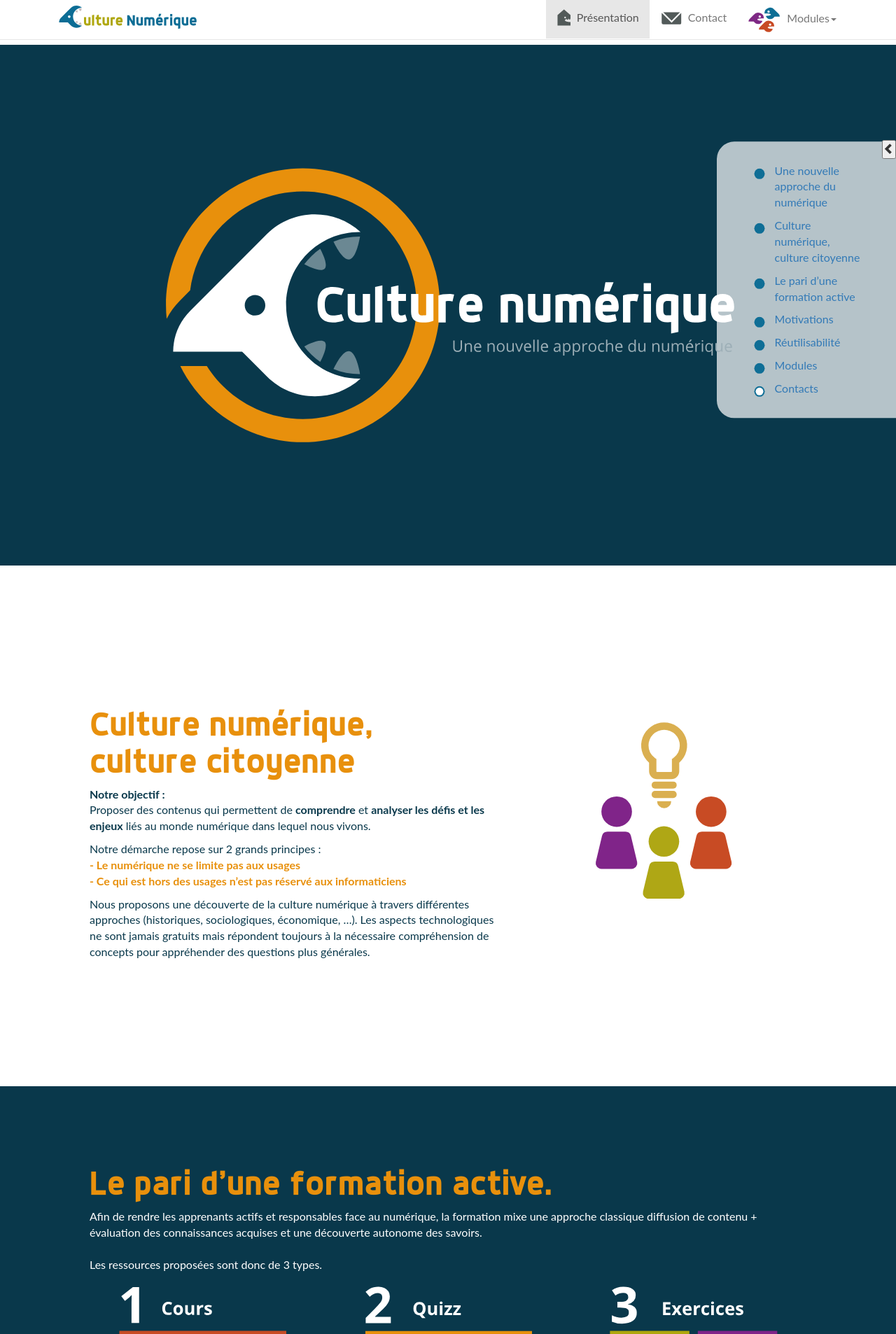
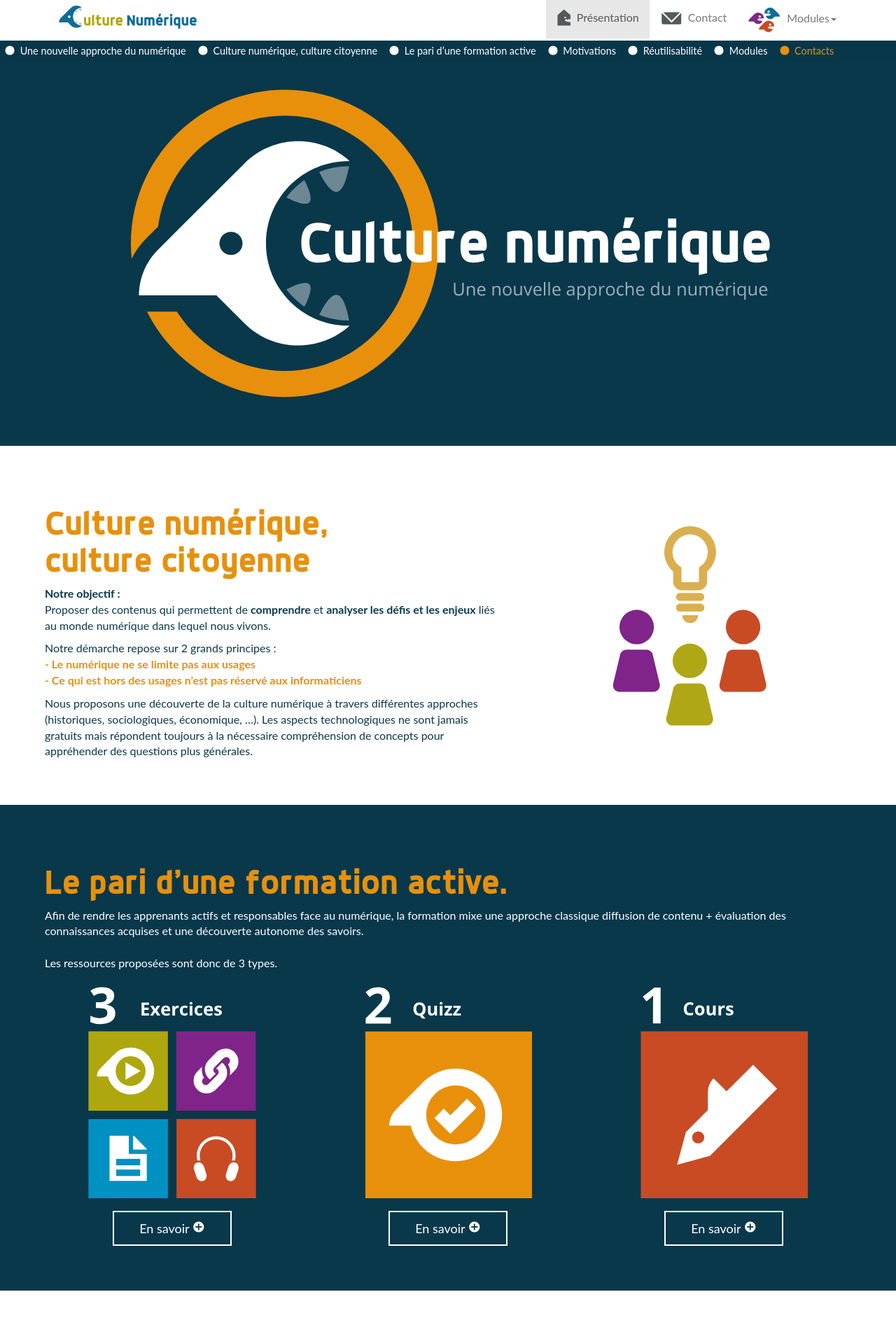
Before and after one commit to alainpreux/cn_app, a Django app: template templates/maquette/index.htm in a window 1280 px wide. Shown: the top 1906 px of the page at 70% size. Run offline with Django 3.2, Linux system fonts and the light colour scheme; the template is opened without the code that fills it, so the values that code supplies are empty; some libraries are stand-ins or nearby versions.

Commit message:
Menu secondaire revu
-Se colle en haut, comportement des puces OK.
-Coche pour le déplier uniquement visible sur petit écran.

```diff
--- a/templates/maquette/css/custom.css
+++ b/templates/maquette/css/custom.css
@@ -55,11 +55,9 @@
 
 }
 
-
 /* ---------------------------------------------------------*/
 /* GENERAL */
 /* ---------------------------------------------------------*/
-
 
 * {
   margin: 0;
@@ -68,7 +66,8 @@
 
 
 body {
-  padding-top: 4em;
+	position:relative;
+	padding-top: 3.6em;
 	font-family: 'Lato', sans-serif;
 	font-size:160%;
 }
@@ -95,7 +94,6 @@ body {
 .h1, h1 {
 	font-size:300%;
 }
-
 
 .blue {
 	color: #0F6E96;
@@ -148,7 +146,6 @@ body {
 
 /* Pages paires */
 
-
 .btn-even {
     padding: 3% 10%;
     border:2px solid #09384b;
@@ -170,7 +167,6 @@ body {
     background: #e8900c;
     box-shadow: none;
 }
-
 
 /* ---------------------------------------------------------*/
 /* PANELS */
@@ -277,7 +273,6 @@ body {
 	padding-left: 2.6em;  /* width of the image plus a little extra padding */
 }
 
-
 /* Style override menu déroulant */
 
 .dropdown-menu  li a {
@@ -294,66 +289,99 @@ body {
 	padding: 0;
 }
 
-
 /* ---------------------------------------------------------*/
 /* SOUS-MENU ONE PAGE */
 
 #header {
-	border-radius: 25px 0px 0px 25px;
-	-moz-border-radius: 25px 0px 0px 25px;
-	-webkit-border-radius: 25px 0px 0px 25px;
-	border: 0px solid #000000;
-	background: rgba(255,255,255,0.7);
+	position:fixed;
 	overflow: hidden;
-	position: fixed;
-	top: 50%;
-	right:0;
-	padding:2%;
-	width:20%;
-	transform: translate(0%,-50%);
+	top:4em;
+	font-size:90%;
+	background: rgba(9,56,75,0.7);
+	min-height:0;
 }
 
-
 #header .nav li {
+	float:left;
 	list-style: none;
     background: url( "../img/puce.svg");
     background-size: 1em;
 	background-repeat:no-repeat;
-	background-position: 0.75em 0.75em;
-	padding-left: 2em;*/  /* width of the image plus a little extra padding */
-	/*display: block;*/
-
+	background-position: 0.5em 0.5em;
+	padding-left: 1.3em;   /* width of the image plus a little extra padding */
 }
 
 #header .nav a {
-	/*font-family: 'dynobold';*/
 	text-decoration: none;
 	padding: 5px 10px;
-  display: block;
+	color:#fff;
 }
 
+
 #header .nav a:hover {
-  text-shadow: 0 0 5px #fff;
-  color:#0091C3;
+  text-shadow: 0 0 5px #000;
+  color:#e8900c;
   background-color:transparent !important;
 }
 
+#header .nav a:focus, #header .nav a:active:focus, #header .nav a:active {
+	 background-color:transparent !important;
+	   text-shadow: 0 0 5px #000;
+}
 
 #header .nav li.active {
 	background: url( "../img/puce1.svg");
+	background-color: transparent !important;
 	background-size: 1em;
 	background-repeat: no-repeat;
-	background-position: 0.75em 0.75em;
-	padding-left: 2em;  /* width of the image plus a little extra padding */
-	/*display: block;*/
+	background-position: 0.5em 0.5em;
+	padding-left: 1.3em;  /* width of the image plus a little extra padding */
 }
 
+#header .nav li.active a {
+	  color:#e8900c;
+}
+
+/* ---------------------------------------------------------*/
+/* Menu plié */
+
 .sidemenu {
-	position: fixed;
-	top: 25%;
+	position:fixed;
+	top:4em;
 	right:0;
-	z-index:5;
+	    margin-right: 15px;
+    margin-top: 8px;
+	overflow: hidden;
+	z-index:5000;
 }
+
+.btn-sidemenu {
+    /*padding: 10% 20%;*/
+	width:2.5em;
+	height:2em;
+    border:1px solid #fff;
+	border-radius: 4px;
+	vertical-align:middle;
+}
+
+.btn-sidemenu:focus, .btn-sidemenu:active:focus, .btn-sidemenu.active:focus {
+   /* outline: 2px solid #09384b;*/
+}
+
+.btn-sidemenu-primary {
+	background: rgba(9,56,75,0.7);
+    color: #fff;
+}
+.btn-sidemenu-primary:hover, .btn-sidemenu-primary:focus, .btn-sidemenu-primary:active, .btn-sidemenu-primary.active, .open > .dropdown-toggle.btn-sidemenu-primary {
+	background: rgba(232,144,12,0.7);
+}
+.btn-sidemenu-primary:active, .btn-sidemenu-primary.active {
+	background: rgba(232,144,12,0.7);
+    box-shadow: none;
+}
+
+/* ---------------------------------------------------------*/
+/* Pour javascript scroll */
 
 #test {
   position: fixed;
@@ -369,13 +397,11 @@ body {
 /* ---------------------------------------------------------*/
 /* PAGES - ALL*/
 
-.section {
+.page {
   display: flex;
   flex-direction: column;
   justify-content: center;
-  /*padding:5%;*/
-  padding-left:10%;
-  padding-right:10%;
+  padding:5%;
 }
 
 /* Pages impaires */
@@ -397,7 +423,6 @@ body {
 /* PAGE 1 */
 
 #page1{
-	z-index:5000;
 }
 
 #page1 img {
@@ -427,7 +452,6 @@ body {
 /* PAGE 4 - Motivations */
 
 #page4 img {
-/*	width:8em;*/
 	height:7em;
 	margin-bottom:5%;
 }
@@ -466,6 +490,7 @@ body {
 #page7{
 	position:relative;
 	z-index:-50;
+	padding-bottom:15em;
 }
 
 #page7 img {
--- a/templates/maquette/index.htm
+++ b/templates/maquette/index.htm
@@ -31,20 +31,17 @@
     <![endif]-->
 
 
-
-
-
   </head>
-  <body data-spy="scroll" data-target="#header" data-offset="80">
+  <body data-spy="scroll" data-target="#header" data-offset="120">
   <!-- Structure -->
-  <!-- UNE NOUVELLE APPROCHE DU NUMÉRIQUE / 1.origine du projet / 2.culture numérique, culture citoyenne / 3.complémentarité avec le C2i niveau 1? -->
-  <!-- DES CONTENUS PENSÉS POUR LA RÉUTILISATION / 1.des contenus libres pour une utilisation libre / 2. entre diffusion de contenus et recherches personnelles, le pari d'une formation active / 3.faciliter la réutilisabilité -->
+  <!-- UNE NOUVELLE APPROCHE DU NUMÉRIQUE  -->
+  <!-- DES CONTENUS PENSÉS POUR LA RÉUTILISATION  -->
   <!-- MODULES -->
   <!-- CONTACTS -->
 
 
    <!-- Début Menu One page / header -->
-		<div id="header" >
+		<div id="header" class="navbar navbar-fixed-top">
 			<div class="collapse navbar-collapse" id="exCollapsingNavbar" >
 				<ul class="nav">
 					<li><a href="#page1">Une nouvelle approche du numérique</a></li>
@@ -62,15 +59,12 @@
 
   <!-- <nav class="navbar navbar-light bg-faded"> -->
 
-		<nav class="sidemenu">
-		<!-- <button class="navbar-toggler collapsed" type="button" data-toggle="collapse" data-target="#exCollapsingNavbar"  aria-expanded="false" aria-controls="navbar"> -->
-		<button class="navbar-toggler collapsed" type="button" data-toggle="collapse" data-target="#exCollapsingNavbar"  aria-expanded="false" aria-controls="navbar">
-		<span class="glyphicon glyphicon-chevron-left"></span>
-		</button>
+		<nav class="sidemenu visible-xs">
+			<button class="btn-sidemenu btn-sidemenu-primary collapsed" type="button" data-toggle="collapse" data-target="#exCollapsingNavbar"  aria-expanded="false" aria-controls="navbar">
+			<span class="sr-only">Activer navigation secondaire</span>
+			<span class="glyphicon glyphicon-chevron-left"></span>
+			</button>
 		</nav>
-
-
-
 
    <!-- Fin Menu One page / header -->
 
@@ -83,7 +77,7 @@
       <div class="container">
         <div class="navbar-header">
           <button type="button" class="navbar-toggle collapsed" data-toggle="collapse" data-target="#navbar" aria-expanded="false" aria-controls="navbar">
-            <span class="sr-only">Toggle navigation</span>
+            <span class="sr-only">Activer navigation principale</span>
             <span class="icon-bar"></span>
             <span class="icon-bar"></span>
             <span class="icon-bar"></span>
@@ -113,7 +107,7 @@
 
    <!-- Début page 1 -->
 
-  <div id="page1" class="section section-odd container-fluid">
+  <div id="page1" class="page section-odd container-fluid">
 		<div class="row text-center">
 			<div class="col-md-12">
 				<img src="img/maintitle.svg"  align="center">
@@ -125,7 +119,7 @@
    <!-- Fin page 1 -->
    <!-- Début page 2 -->
 
-  <div id="page2"  class="section section-even container-fluid">
+  <div id="page2"  class="page section-even container-fluid">
 		<div class="row">
 			<div class="col-md-7">
 				<h1>Culture numérique,<br> culture citoyenne</h1>
@@ -147,7 +141,7 @@
    <!-- Fin page 2 -->
    <!-- Début page 3 -->
 
- <div id="page3" class="section section-odd container-fluid">
+ <div id="page3" class="page section-odd container-fluid">
   		<div class="row">
 			<div class="col-md-12">
 			<h1>Le pari d’une formation active.</h1>
@@ -161,7 +155,7 @@
 		</div>
 		<div class="row text-center">
 			<div class="col-md-4">
-					<img src="img/page3_icon1.svg"><br>
+					<img src="img/page3_icon3.svg"><br>
 					<button type="button" data-toggle="collapse" data-target="#cours" class="btn-odd btn-odd-primary btn-lg">En savoir <span class="icon-plus-circled"></span></button>
 					<div id="cours" class="collapse panel panel-odd">
 					Les supports de cours peuvent prendre différentes formes. Découpés en grains très fins, ils peuvent êre sous forme de vidéos/animation avec une forte plus-value pédagogique ou simplement sous la forme d’un texte ou de liens à explorer ( ressources vidéos externes, podcast audio, sites d’information, …)
@@ -175,7 +169,7 @@
 					</div>
 			</div>
 			<div class="col-md-4">
-					<img src="img/page3_icon3.svg"><br>
+					<img src="img/page3_icon1.svg"><br>
 					<button type="button" data-toggle="collapse" data-target="#exos" class="btn-odd btn-odd-primary btn-lg text-center">En savoir <span class="icon-plus-circled"></span></button>
 					<div id="exos" class="collapse panel panel-odd">
 					Une grosse partie des connaissances est dispensée sous forme de recherches guidées. Elles visent à positionner l’apprenant dans une démarche active. Ces recherches sont le plus souvent terminées par des questions ouvertes qui ont pour but de faire réfléchir et prendre du recul face aux connaissances abordées.
@@ -187,7 +181,7 @@
    <!-- Fin page 3 -->
    <!-- Début page 4 -->
 
-    <div id="page4" class="section section-even container-fluid">
+    <div id="page4" class="page section-even container-fluid">
   		<div class="row">
 			<div class="col-md-12">
 				<h1>Motivations</h1>
@@ -220,7 +214,7 @@
    <!-- Fin page 4 -->
    <!-- Début page 5 -->
 
-  <div id="page5" class="section section-odd container-fluid">
+  <div id="page5" class="page section-odd container-fluid">
   		<div class="row">
 			<div class="col-md-12">
 			<h1>Réutilisabilité</h1>
@@ -265,7 +259,7 @@
 
    <!-- Fin page 5 -->
    <!-- Début page 6 -->
-   <div id="page6" class="section section-even container-fluid">
+   <div id="page6" class="page section-even container-fluid">
 		<div class="row">
 			<div class="col-md-12">
 			<h1>Modules</h1>
@@ -299,7 +293,7 @@
 
     <!-- Fin page 6 -->
    <!-- Début page 7 -->
-  <div id="page7" class="section section-odd container-fluid">
+  <div id="page7" class="page section-odd container-fluid">
   		<div class="row">
 		<div class="col-md-12">
 		<h1>Contacts</h1>
@@ -315,11 +309,10 @@
 		<button type="button" data-target="" class="btn-odd btn-odd-primary btn-lg">valerie.duhal@univ-lille3.fr</button>
 		</div>
 		</div>
-		<div id="footer">
+  </div>
+  		<div id="footer">
 		<img src="img/logo_lille3.svg"><img src="img/logo_unr.svg">
 		</div>
-  </div>
-
    <!-- Fin page 7 -->
 
    <!-- Scripts fin -->
--- a/templates/maquette/internet.htm
+++ b/templates/maquette/internet.htm
@@ -219,7 +219,7 @@
 <!------------------------------------------------------------------------------------------------>
 <!------------------------------------------------------------------------------------------------>
 
-<div class="menugauche navmenu-fixed-left navbar-offcanvas-toggle menugauchebtn collapsed hidden-md hidden-lg"  role="navigation" id="menugauche-sm2">
+<div class="menugauche navmenu-fixed-left navbar-offcanvas-toggle menugauchebtn collapsed hidden-md hidden-lg" role="navigation" id="menugauche-sm2">
 
 	 <span data-toggle="collapse" data-target="#menugauche-sm2"><button type="button" class="navmenu-fixed-left navbar-offcanvas-toggle collapsed hidden-md hidden-lg" data-toggle="offcanvas" data-target="#menugauche" data-canvas="body" id="menugauche-sm"><span class="icon-chevron-right"> </span></button></span>
 
```
Also changed, not shown: templates/maquette/img/puce.svg, templates/maquette/img/puce1.svg. Lines whose indentation alone changed are shown as unchanged.
